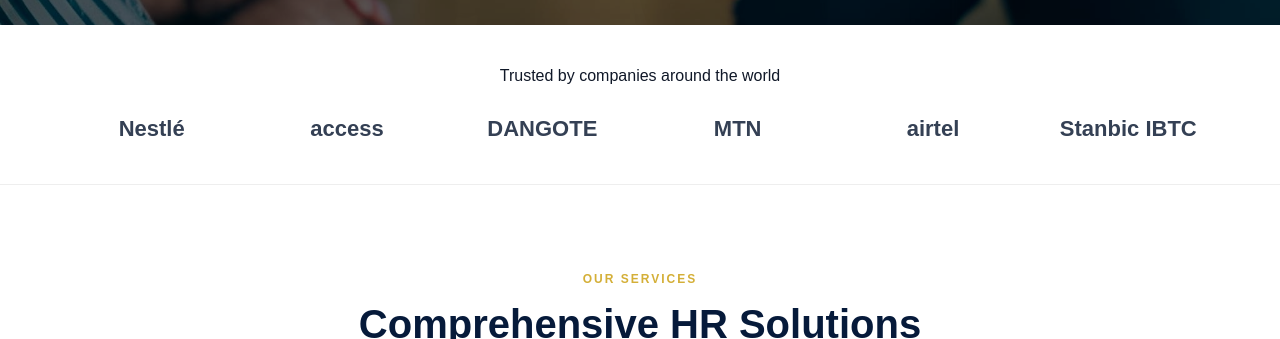
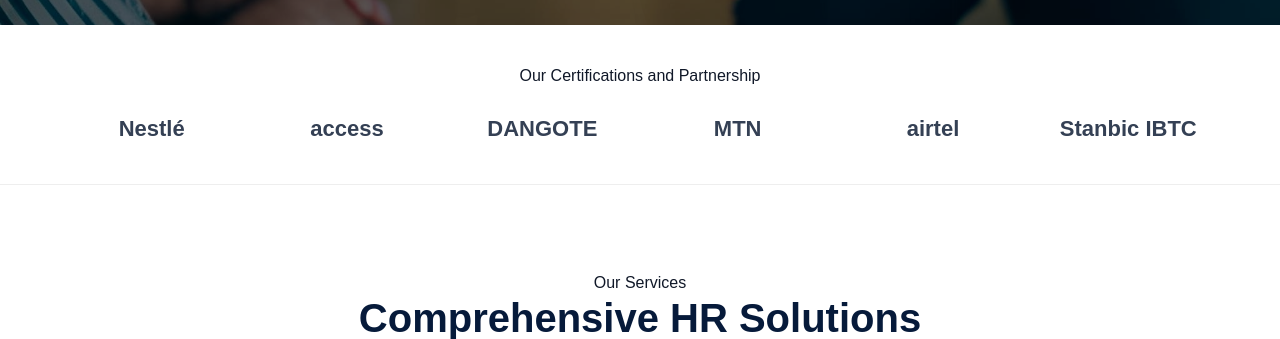
Before and after one commit to hubprism/valuepointconsultingltd, a plain HTML site: page index.html in a window 1280 px wide. Shown: the part 851-1190 px from the top of the page. Drawn offline with Linux system fonts and the light colour scheme.

```diff
--- a/index.html
+++ b/index.html
@@ -931,14 +931,14 @@ style="background-image:url('images/img5.jpg')">
 
 <div class="brands fade-in fade-delay-3">
   <div class="container">
-    <p>Trusted by companies around the world</p>
+    <p>Our Certifications and Partnership</p>
     <div class="brand-grid"><div>Nestlé</div><div>access</div><div>DANGOTE</div><div>MTN</div><div>airtel</div><div>Stanbic IBTC</div></div>
   </div>
 </div>
 
 <section id="services" class="fade-in fade-delay-4">
   <div class="container">
-    <p class="eyebrow" style="text-align:center">Our Services</p>
+    <p class="h1" style="text-align:center">Our Services</p>
     <h3 class="title">Comprehensive HR Solutions<br>Tailored to <span class="orange">Your Needs</span></h3><div class="line"></div>
     <div class="grid-3">
       <div class="card"><div class="icon">👥</div><h3>Recruitment & Talent Placement</h3><p>Sourcing, assessing and placing the right talent at every level of your organisation, leveraging our extensive candidate network and rigorous selection methodology.</p><a href="service-details.html" class="learn-btn">Learn More →</a></div>
```
